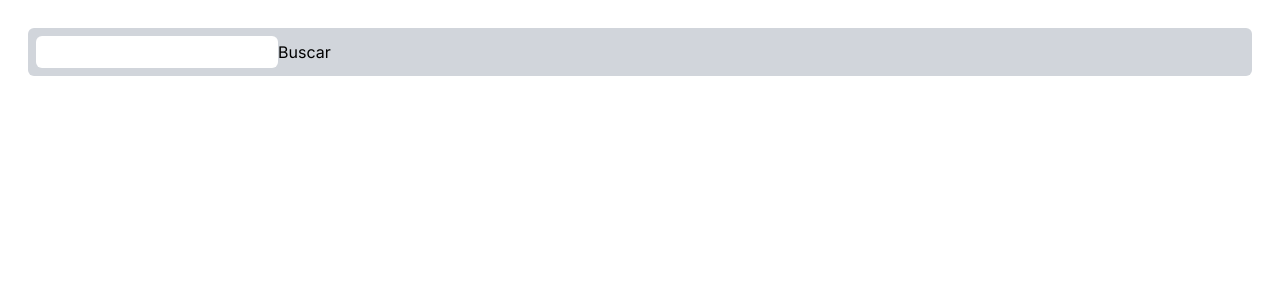
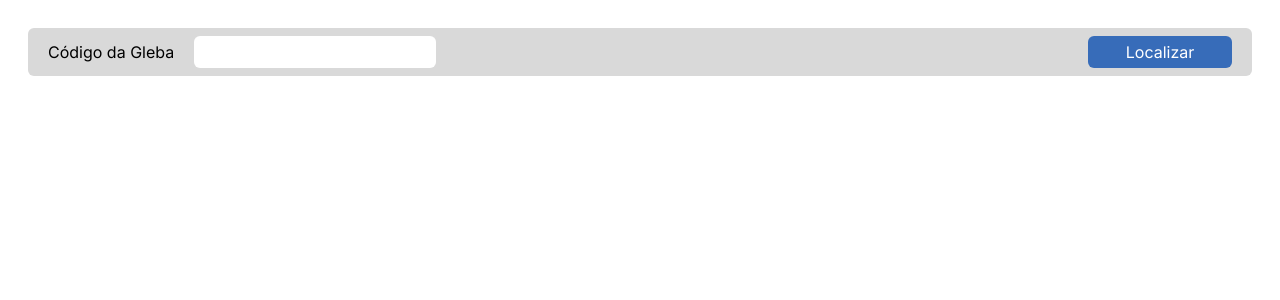
Before and after one commit to PhatomFatec/GeoForesight-front, a Next.js app in the folder geo-foresight/: page / in a window 1280 px wide. Shown: the top 300 px of the page. Built offline with nearby package versions, Linux system fonts and the light colour scheme.

Commit message:
GF-37: Criação componente search

```diff
--- a/geo-foresight/components/search/search.tsx
+++ b/geo-foresight/components/search/search.tsx
@@ -2,10 +2,12 @@ import React from 'react'
 
 const Search = () => {
   return (
-    <div className='bg-gray-300 m-7 h-12 flex p-2 rounded-md'>
-      <p></p>
-      <input className='rounded-md outline-none p-1' type="text" />
-      <button>Buscar</button>
+    <div className='bg-[#D9D9D9] m-7 h-12 flex py-2 rounded-md items-center justify-between'>
+      <div className="flex flex-row items-center">
+        <p className='mr-5 ml-5'>Código da Gleba</p>
+        <input className='rounded-md outline-none p-1 mr-5' type="text" />
+      </div>
+      <button className='bg-[#376CB9] text-white h-full w-36 rounded-md mr-5'>Localizar</button>
     </div>
   )
 }
```
